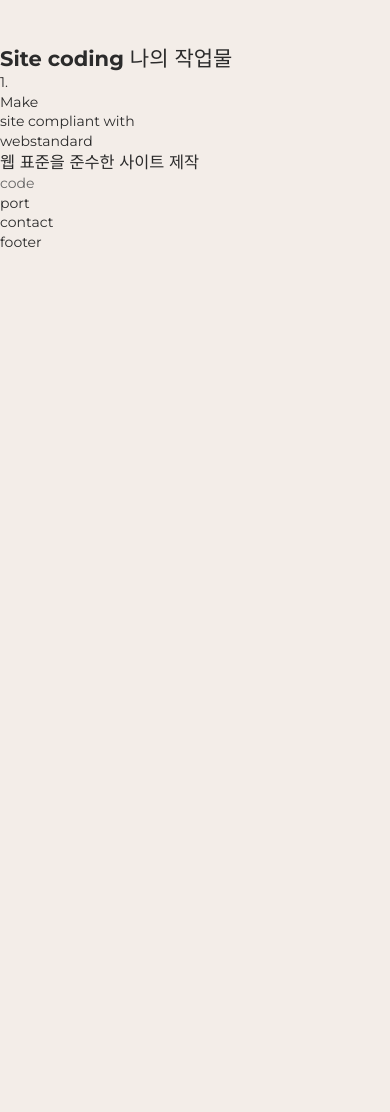
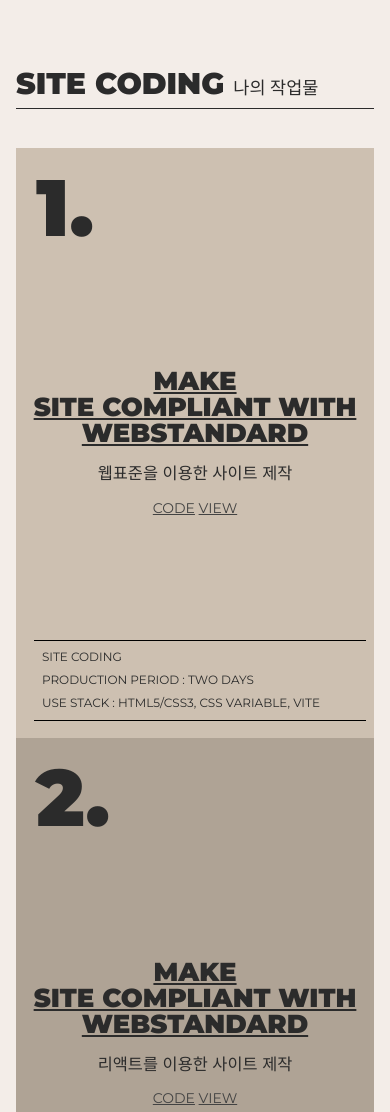
Before and after one commit to joyoung-e/portfolio-vite, a website built with Vite: page src/index.html in a window 390 px wide. Shown: the part 2320-3432 px from the top of the page. Before the commit the page ends 2573 px from the top, so only its background shows below. Built offline with nearby package versions, Linux system fonts and the light colour scheme; a web font is replaced by a local one.

Commit message:
사이트완료

```diff
--- a/package.json
+++ b/package.json
@@ -9,6 +9,7 @@
     "preview": "vite preview"
   },
   "devDependencies": {
+    "gh-pages": "^6.3.0",
     "vite": "^6.3.1"
   },
   "dependencies": {
--- a/src/assets/css/section/port.css
+++ b/src/assets/css/section/port.css
@@ -1,2 +1,3 @@
 #port {
+  height: 3000px;
 }
--- a/src/assets/css/section/site.css
+++ b/src/assets/css/section/site.css
@@ -1,2 +1,134 @@
 #site {
 }
+.site_inner {
+  padding: 16px;
+}
+.site_title {
+  position: sticky;
+  top: 70px;
+  left: 0;
+  width: 70%;
+  height: 5vw;
+  font-size: 4vw;
+  font-weight: 900;
+  text-transform: uppercase;
+  color: var(--black100);
+  border-bottom: 0.4vw solid var(--black100);
+  line-height: 1.6;
+  margin-bottom: 100px;
+}
+.site_title em {
+  font-size: 1.25rem;
+  font-weight: 400;
+  line-height: 2;
+}
+.site_item {
+  height: 70vh;
+  display: flex;
+  align-items: center;
+  justify-content: center;
+  flex-direction: column;
+  position: sticky;
+  left: 0;
+}
+.site_item.s1 {
+  background-color: var(--subBg100);
+  top: 180px;
+}
+.site_item.s2 {
+  background-color: var(--subBg200);
+  top: 190px;
+}
+.site_item.s3 {
+  background-color: var(--subBg300);
+  top: 200px;
+}
+.site_item.s4 {
+  background-color: var(--subBg400);
+  top: 210px;
+}
+.site_item .num {
+  font-size: 5vw;
+  line-height: 1;
+  position: absolute;
+  left: 1vw;
+  top: 1vw;
+  font-weight: 900;
+}
+.site_item .text {
+  text-align: center;
+  margin-bottom: 16px;
+}
+.site_item .text > div {
+  font-size: 3vw;
+  line-height: 1;
+  font-weight: 900;
+  text-transform: uppercase;
+  text-decoration: underline;
+}
+.site_item .title {
+  margin-bottom: 1rem;
+}
+.site_item .btn a {
+  text-decoration: underline;
+  text-transform: uppercase;
+  color: var(--black200);
+  font-size: 1rem;
+  transition: all 0.3s;
+}
+.site_item .btn a:hover {
+  color: #fff;
+}
+.site_item .info {
+  position: absolute;
+  left: 0;
+  bottom: 3%;
+  border-top: 1px solid var(--black);
+  border-bottom: 1px solid var(--black);
+  width: 98%;
+  margin-left: 1%;
+  display: flex;
+  justify-content: space-between;
+}
+.site_item .info span {
+  font-size: 12px;
+  padding: 3px;
+  text-transform: uppercase;
+}
+@media (max-width: 800px) {
+  .site_title {
+    width: 100%;
+    height: auto;
+    top: 68px;
+    margin-bottom: 10vw;
+    font-size: 30px;
+    z-index: 1000;
+    background-color: var(--mainBg-color);
+  }
+  .site_item.s1 {
+    top: 140px;
+  }
+  .site_item.s2 {
+    top: 150px;
+  }
+  .site_item.s3 {
+    top: 160px;
+  }
+  .site_item.s4 {
+    top: 170px;
+  }
+  .site_item .num {
+    font-size: 80px;
+    left: 20px;
+    top: 20px;
+  }
+  .site_item .text > div {
+    font-size: 26px;
+  }
+  .site_item .info {
+    flex-direction: column;
+    width: 90%;
+    margin-left: 5%;
+    padding: 5px;
+  }
+}
--- a/src/index.html
+++ b/src/index.html
@@ -145,17 +145,76 @@
                 <div>site compliant with</div>
                 <div>webstandard</div>
               </div>
-              <h3 class="title">웹 표준을 준수한 사이트 제작</h3>
+              <h3 class="title">웹표준을 이용한 사이트 제작</h3>
               <div class="btn">
                 <a href="https://github.com/joyoung-e/portfolio-vite">code</a>
-                <a href=""></a>
+                <a href="#">view</a>
+              </div>
+              <div class="info">
+                <span>site coding</span>
+                <span>production period : two days</span>
+                <span>use stack : html5/css3, CSS Variable, Vite</span>
+              </div>
+            </article>
+            <article class="site_item s2">
+              <span class="num">2.</span>
+              <div class="text">
+                <div>Make</div>
+                <div>site compliant with</div>
+                <div>webstandard</div>
+              </div>
+              <h3 class="title">리액트를 이용한 사이트 제작</h3>
+              <div class="btn">
+                <a href="https://github.com/joyoung-e/portfolio-vite">code</a>
+                <a href="#">view</a>
+              </div>
+              <div class="info">
+                <span>site coding</span>
+                <span>production period : two days</span>
+                <span>use stack : html5/css3, CSS Variable, React</span>
+              </div>
+            </article>
+            <article class="site_item s3">
+              <span class="num">3.</span>
+              <div class="text">
+                <div>Make</div>
+                <div>site compliant with</div>
+                <div>webstandard</div>
+              </div>
+              <h3 class="title">뷰를 이용한 사이트 제작</h3>
+              <div class="btn">
+                <a href="https://github.com/joyoung-e/portfolio-vite">code</a>
+                <a href="#">view</a>
+              </div>
+              <div class="info">
+                <span>site coding</span>
+                <span>production period : two days</span>
+                <span>use stack : html5/css3, CSS Variable, Vue</span>
+              </div>
+            </article>
+            <article class="site_item s4">
+              <span class="num">4.</span>
+              <div class="text">
+                <div>Make</div>
+                <div>site compliant with</div>
+                <div>webstandard</div>
+              </div>
+              <h3 class="title">넥스트를 준수한 사이트 제작</h3>
+              <div class="btn">
+                <a href="https://github.com/joyoung-e/portfolio-vite">code</a>
+                <a href="#">view</a>
+              </div>
+              <div class="info">
+                <span>site coding</span>
+                <span>production period : two days</span>
+                <span>use stack : html5/css3, CSS Variable, Next</span>
               </div>
             </article>
           </div>
         </div>
       </section>
 
-      <section id="port">port</section>
+      <section id="port"></section>
 
       <section id="contact">contact</section>
     </main>
--- a/vite.config.js
+++ b/vite.config.js
@@ -1,9 +1,6 @@
-import { defineConfig } from "vite";
-
-export default defineConfig({
-  base: "/portfolio-vite/",
+export default {
   root: "src",
   build: {
     outDir: "../public",
   },
-});
+};
```
Also changed, not shown: public/index.html (+1 -1 lines), 1 other file.
